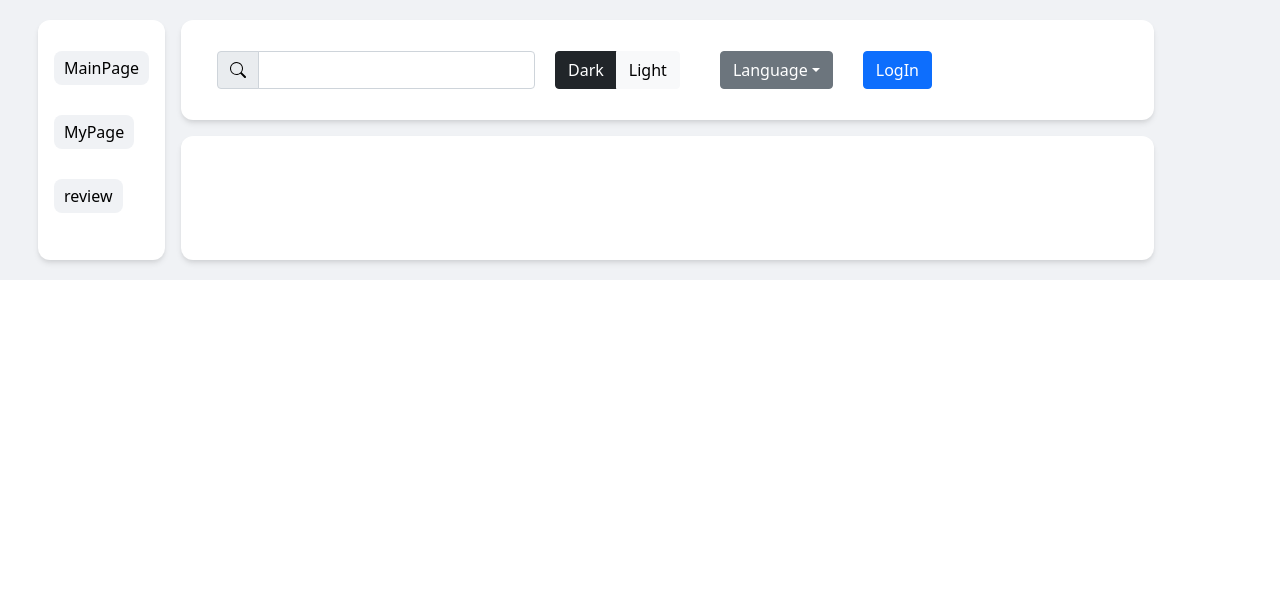
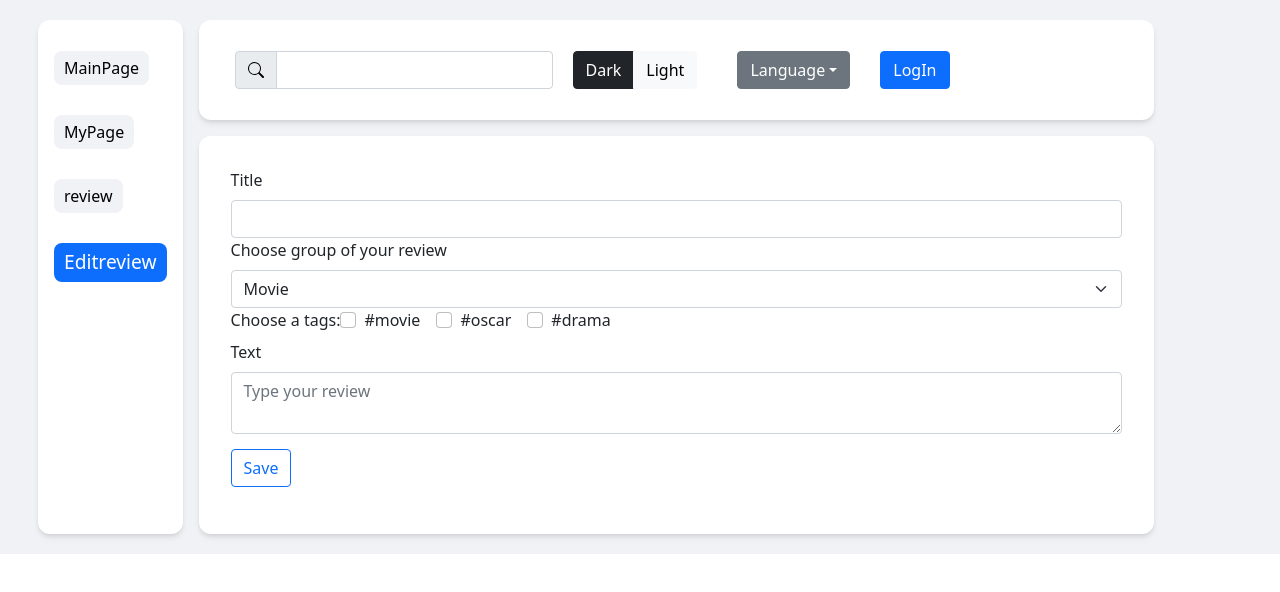
Before and after one commit to AlexeyBorovik/rec-app, a React (Create React App) app: page /edit-review in a window 1280 px wide. Shown: the top 592 px of the page. Built offline with nearby package versions, Linux system fonts and the light colour scheme.

Commit message:
Initialized EditReview component

```diff
--- a/src/App.js
+++ b/src/App.js
@@ -7,6 +7,7 @@ import { Route, Routes } from "react-router-dom";
 import { Auth } from "./components/Auth/Auth";
 
 import { Review } from "./components/Review/Review";
+import { EditReview } from "./components/EditReview/EditReview";
 
 function App() {
   return (
@@ -20,6 +21,7 @@ function App() {
             <Route path="/login" element={<Auth />}></Route>
             <Route path="my-page" element={<MyPage />}></Route>
             <Route path="review" element={<Review />}></Route>
+            <Route path="edit-review" element={<EditReview />}></Route>
           </Routes>
         </div>
       </div>
--- /dev/null
+++ b/src/components/EditReview/EditReview.jsx
@@ -0,0 +1,43 @@
+import Button from "react-bootstrap/Button";
+import { Form } from "react-bootstrap";
+
+export const EditReview = () => {
+  const data = require("../../reviews.json");
+
+  const review = data[0];
+
+  return (
+    <div>
+      <Form>
+        <Form.Group>
+          <Form.Label>Title</Form.Label>
+          <Form.Control></Form.Control>
+        </Form.Group>
+        <Form.Group>
+          <Form.Label>Choose group of your review</Form.Label>
+          <Form.Select>
+            <option>Movie</option>
+            <option>Games</option>
+            <option>Music</option>
+          </Form.Select>
+        </Form.Group>
+        <Form.Group>
+          <Form.Label>Choose a tags:</Form.Label>
+          {review.tags.map((tag) => (
+            <Form.Check inline label={`#${tag}`}></Form.Check>
+          ))}
+        </Form.Group>
+        <Form.Group>
+          <Form.Label>Text</Form.Label>
+          <Form.Control
+            as="textarea"
+            placeholder="Type your review"
+          ></Form.Control>
+        </Form.Group>
+        <Form.Group>
+          <Button variant="outline-primary">Save</Button>
+        </Form.Group>
+      </Form>
+    </div>
+  );
+};
--- a/src/components/SideBar/SideBar.jsx
+++ b/src/components/SideBar/SideBar.jsx
@@ -35,6 +35,16 @@ export const SideBar = () => {
             <button>review</button>
           </NavLink>
         </li>
+        <li>
+          <NavLink
+            to={"/edit-review"}
+            className={({ isActive }) =>
+              isActive ? style.active : style.normal
+            }
+          >
+            <button>Editreview</button>
+          </NavLink>
+        </li>
       </ul>
     </div>
   );
```
Also changed, not shown: src/components/EditReview/EditReview.module.css (added).
